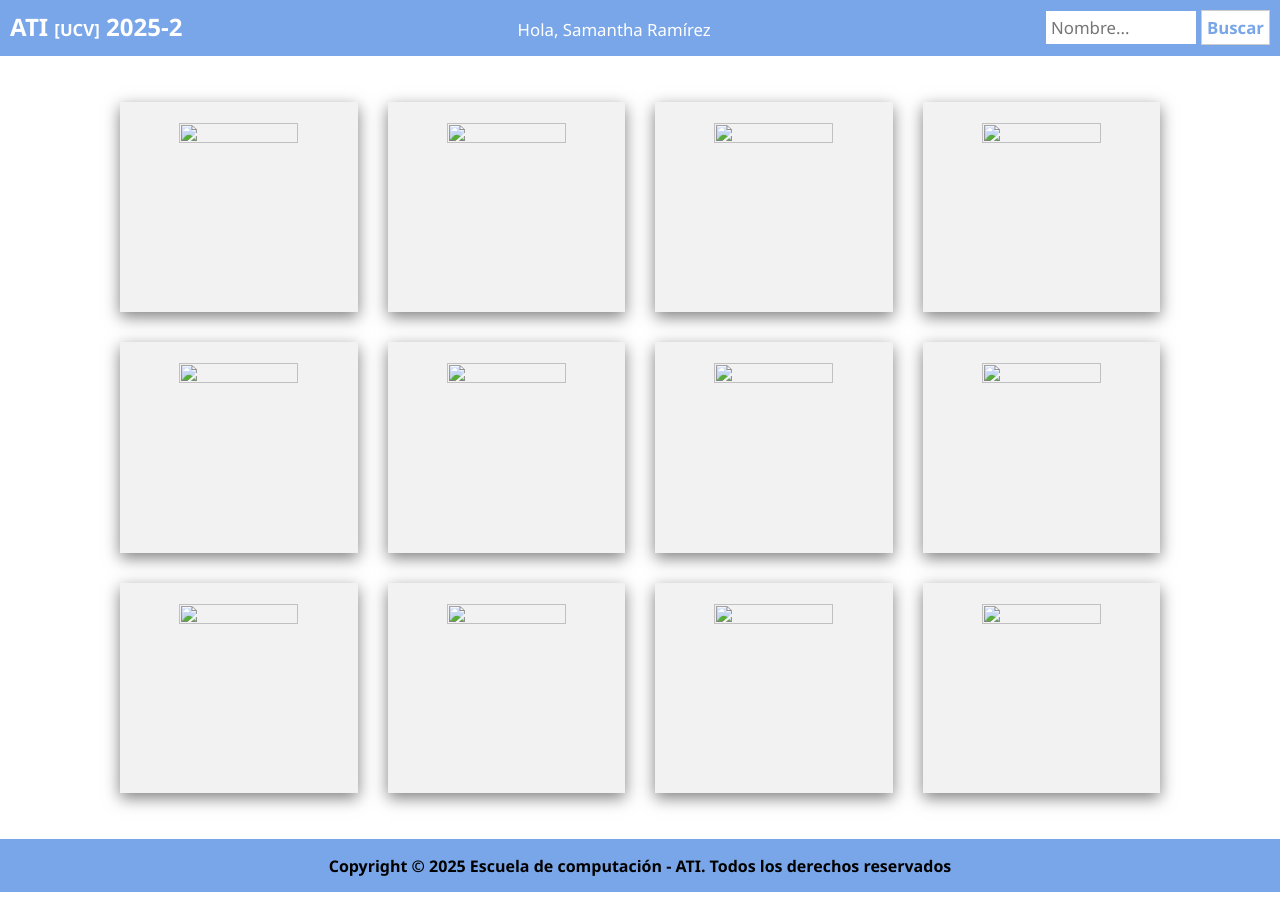
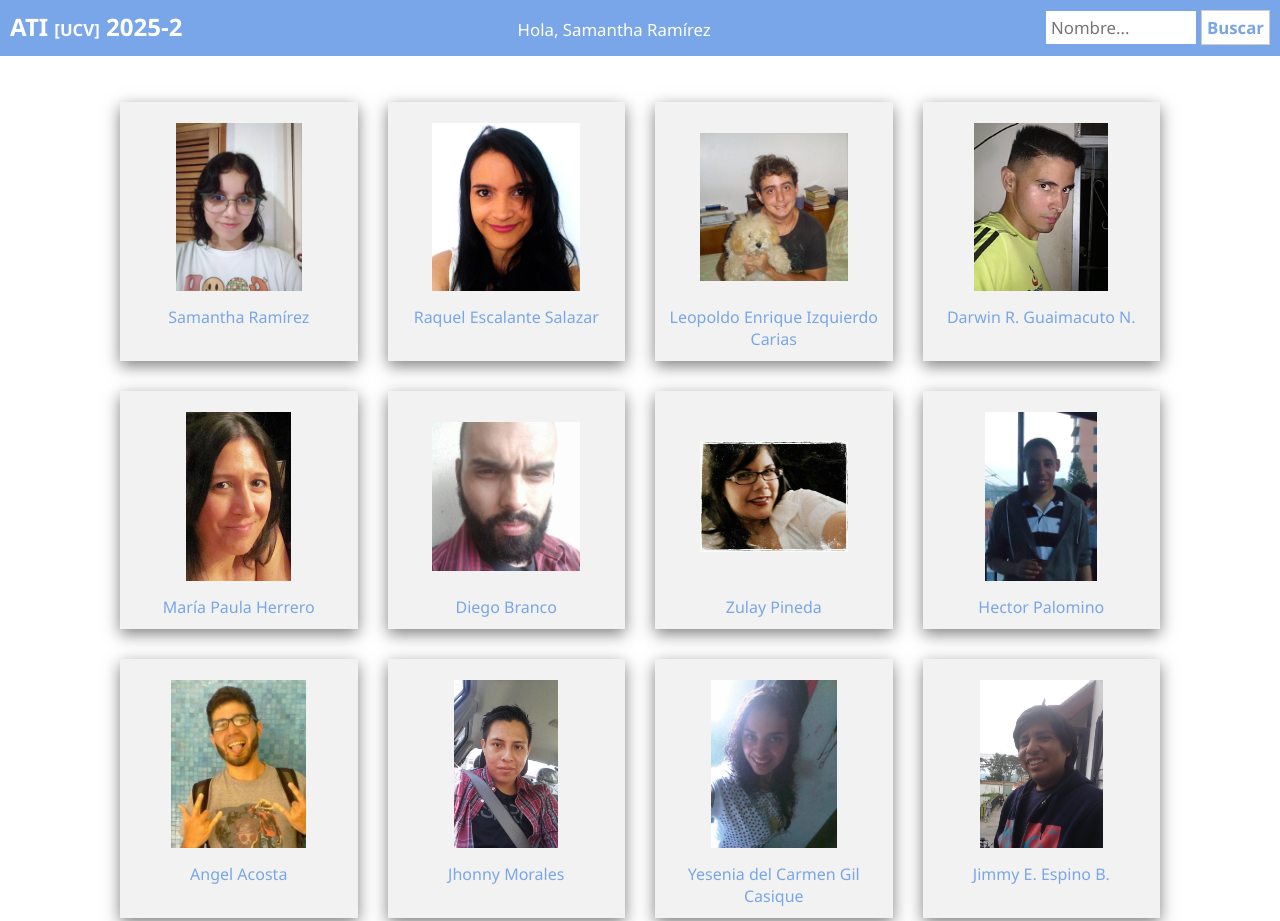
Before and after one commit to Samantha-Ramirez/Proyecto1ATI, a plain HTML site: page index.html in a window 1280 px wide. Shown: the top 921 px of the page. Before the commit the page ends 892 px from the top, so only its background shows below. Drawn offline with Linux system fonts and the light colour scheme.

Commit message:
listado de estudiantes dinámico usando javascript

```diff
--- a/index.html
+++ b/index.html
@@ -28,58 +28,6 @@
     <br>
     <section>
         <ul class="cards-container">
-            <li class="card-content">
-                <picture>
-                    <source media="(min-width:769px)" srcset="">
-                    <source media="(min-width:320px)" srcset="">
-                    <img src="">
-                </picture>
-                <p></p>
-            </li>
-            <li class="card-content">
-                <img class="img" src="">
-                <p></p>
-            </li>
-            <li class="card-content">
-                <img class="img" src="">
-                <p></p>
-            </li>
-            <li class="card-content">
-                <img class="img" src="">
-                <p></p>
-            </li>
-            <li class="card-content">
-                <img class="img" src="">
-                <p></p>
-            </li>
-            <li class="card-content">
-                <img class="img" src="">
-                <p></p>
-            </li>
-            <li class="card-content">
-                <img class="img" src="">
-                <p></p>
-            </li>
-            <li class="card-content">
-                <img class="img" src="">
-                <p></p>
-            </li>
-            <li class="card-content">
-                <img class="img" src="">
-                <p></p>
-            </li>
-            <li class="card-content">
-                <img class="img" src="">
-                <p></p>
-            </li>
-            <li class="card-content">
-                <img class="img" src="">
-                <p></p>
-            </li>
-            <li class="card-content">
-                <img class="img" src="">
-                <p></p>
-            </li>
         </ul>
     </section>
     <br>
--- a/js/index.js
+++ b/js/index.js
@@ -3,6 +3,39 @@ function getJoinedArray(array, sep) {
         array = array.join(sep);
     }
     return array;
+}
+
+function getCardElement(profile) {
+    const liElement = document.createElement('li');
+    const imgElement = getImgElement(profile);
+    const pElement = document.createElement('p');
+    liElement.className = 'card-content';
+    pElement.textContent = profile.nombre;
+
+    liElement.appendChild(imgElement);
+    liElement.appendChild(pElement);
+    return liElement;
+}
+
+function getImgElement(profile) {
+    const imgElement = document.createElement('img');
+    imgElement.className = 'img';
+    imgElement.src = profile.imagen;
+    if(profile.imagenGrande) {
+        const imgContainer = document.createElement('picture');
+        const sourceLgElement = document.createElement('source');
+        const sourceSmElement = document.createElement('source');
+        sourceLgElement.media = '(min-width:769px)';
+        sourceLgElement.srcset = profile.imagenGrande;
+        sourceSmElement.media = '(min-width:320px)';
+        sourceSmElement.srcset = profile.imagen;
+
+        imgContainer.appendChild(sourceLgElement);
+        imgContainer.appendChild(sourceSmElement);
+        imgContainer.appendChild(imgElement);
+        return imgContainer;
+    }
+    return imgElement;
 }
 
 window.onload = function() {
@@ -26,4 +59,11 @@ window.onload = function() {
     // FOOTER
     const copyRightElement = document.getElementById('copyRight');
     copyRightElement.textContent = config.copyRight;
+
+    // CONTAINER
+    const cardsContainerElement = document.querySelector('.cards-container');
+    perfiles.forEach(profile => {
+        const cardElement = getCardElement(profile);
+        cardsContainerElement.appendChild(cardElement);
+    });
 }
```
